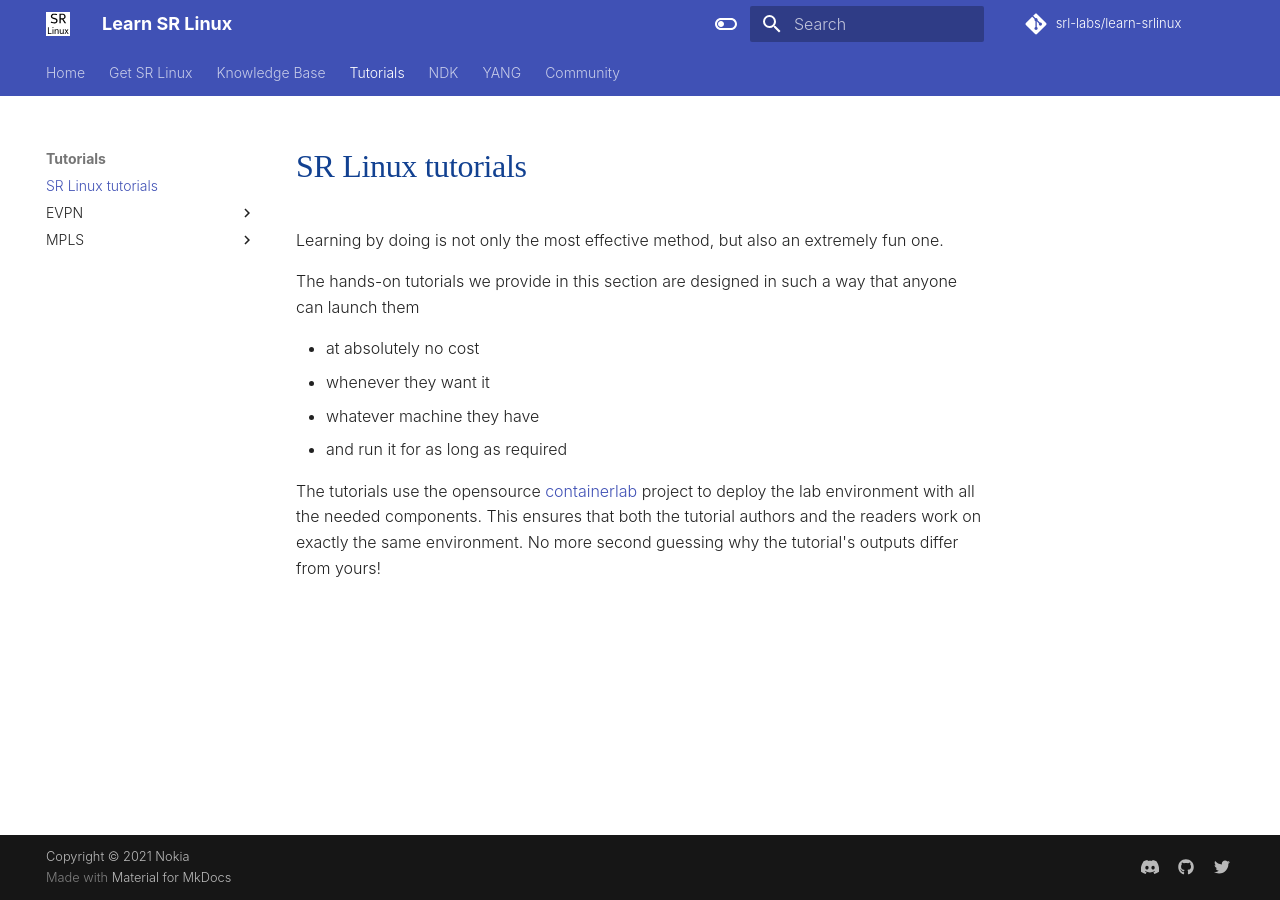
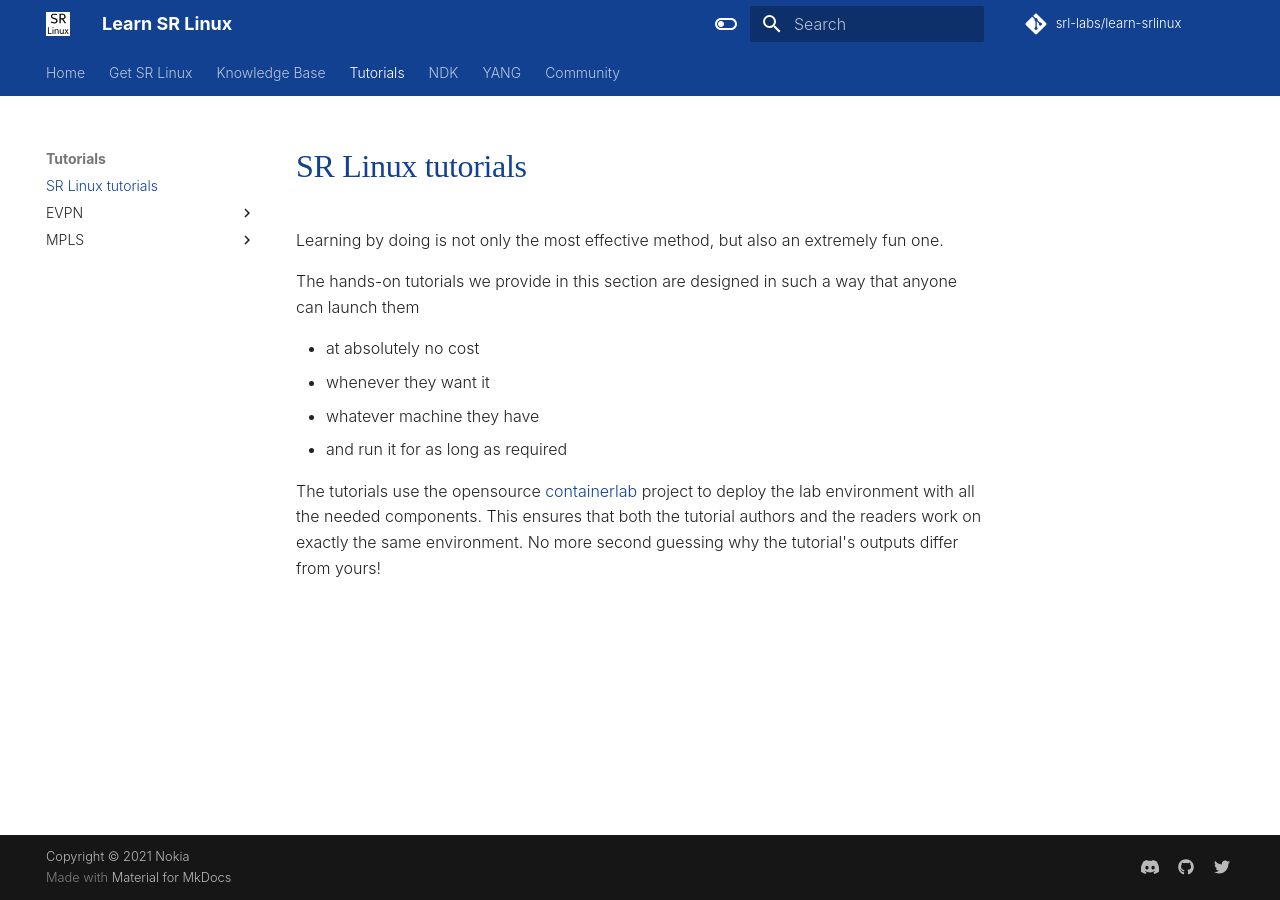
Before and after one commit to srl-labs/learn-srlinux, an MkDocs documentation site: the page built from docs/tutorials/about.md, in a window 1280 px wide. Built offline with MkDocs 1.6.1 and Material for MkDocs 9.7.7, drawn with Linux system fonts in a browser that asks for light colours; some web fonts are replaced; comment, search, counter and statistics services are not loaded.

Commit message:
bumped mkdocs

```diff
--- a/docs/stylesheets/diagrams.css
+++ b/docs/stylesheets/diagrams.css
@@ -1,3 +1,4 @@
 div.geDiagramContainer div {
 	line-height: 1 !important;
+	box-sizing: initial;
 }
--- a/docs/stylesheets/nokia.css
+++ b/docs/stylesheets/nokia.css
@@ -1,7 +1,23 @@
 :root {
-    --md-primary-fg-color:        #124191;
+  --md-primary-fg-color: #124191;
   --md-primary-fg-color--light: #ECB7B7;
-    --md-primary-fg-color--dark:  #90030C;
+  --md-primary-fg-color--dark: #90030C;
+
+  --md-accent-fg-color: #00c9ff;
+
+  --nokia-heading-font-color: #124191;
+
+  /* get started home button */
+  --nokia-get-started-btn-color: #124191;
+  --nokia-get-started-text-color: #ffffff;
+  --nokia-get-started-hover-text-color: #ffffff;
+  --nokia-get-started-hover-btn-color: #00c9ff;
+}
+
+[data-md-color-scheme="default"] {
+  --md-primary-fg-color: #124191;
+  --md-primary-fg-color--light: #ECB7B7;
+  --md-primary-fg-color--dark: #90030C;
 
   --md-accent-fg-color: #00c9ff;
 
@@ -15,7 +31,7 @@
 }
 
 [data-md-color-scheme="slate"] {
-  --md-typeset-a-color:  #00c9ff;
+  --md-typeset-a-color: #00c9ff;
   --md-accent-fg-color: #ff3154;
 
   /* --nokia-heading-font-color: #bec8d2; this is a greyish version for comparison */
@@ -26,12 +42,16 @@
   --nokia-get-started-hover-btn-color: #124191;
 }
 
-body, input {
+body,
+input {
   font-weight: 300;
 }
 
 /* colors for headings */
-.md-typeset h1, h2, h3, h4 {
+.md-typeset h1,
+h2,
+h3,
+h4 {
   font-family: NokiaPureHeadlineLight;
   color: var(--nokia-heading-font-color)
 }
@@ -45,6 +65,7 @@
   .md-header__button.md-icon[for=__drawer] {
     order: -1
   }
+
   .md-header__button.md-logo {
     display: block;
   }
```
Also changed, not shown: 3 other files. Lines whose indentation alone changed are shown as unchanged.
